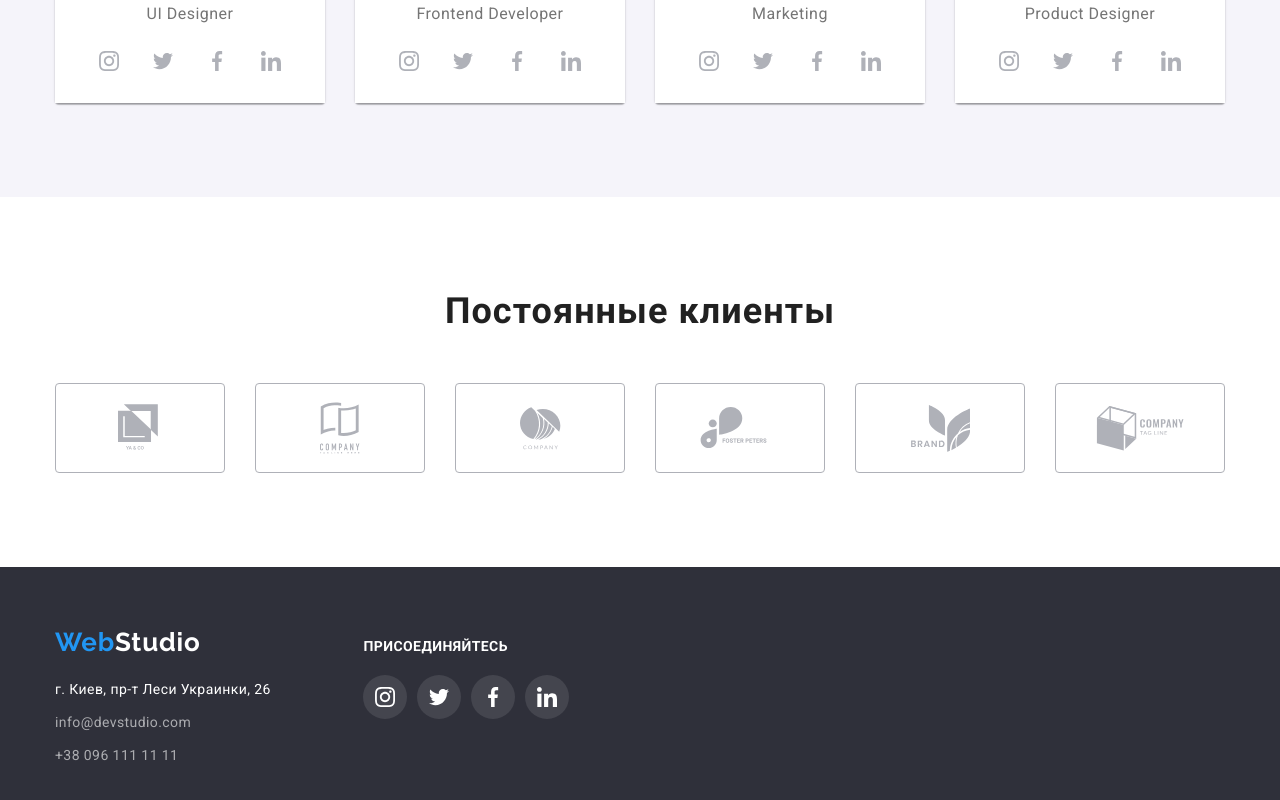
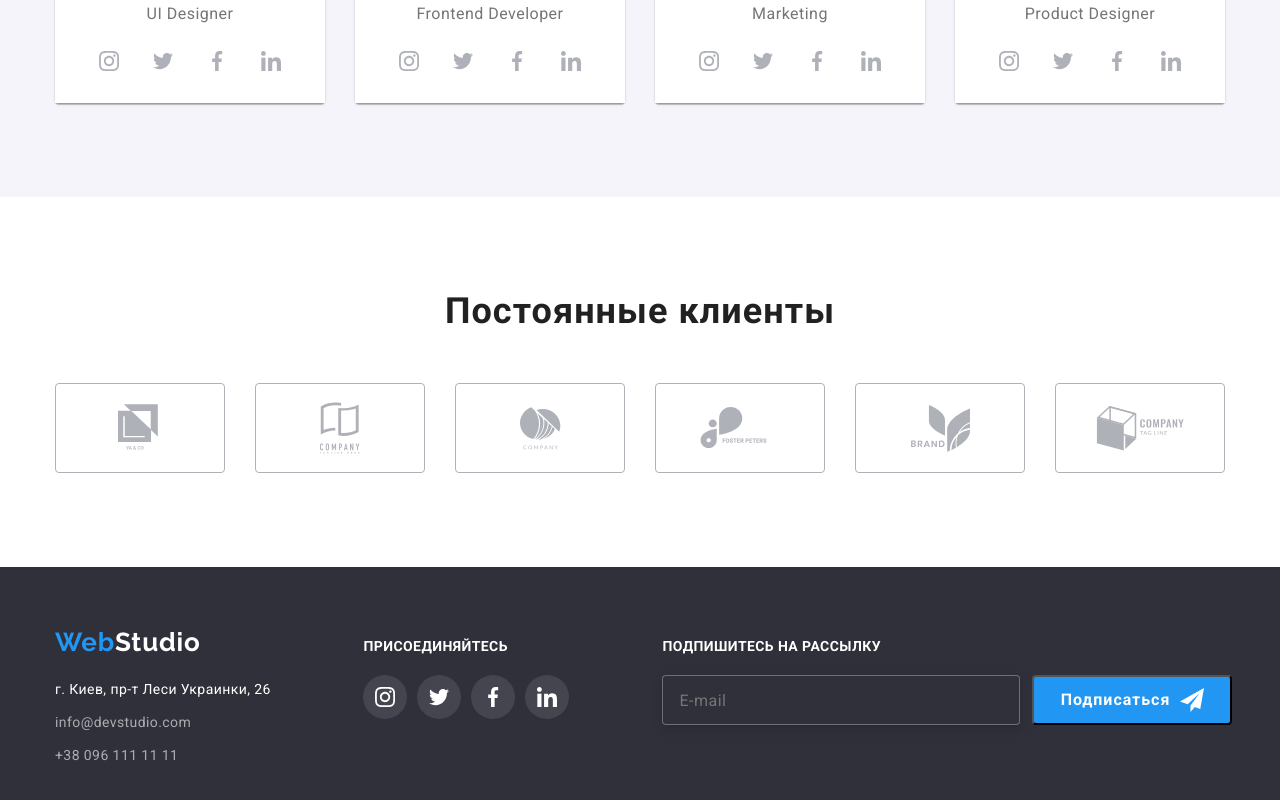
Before and after one commit to SerheiYakimov/goit-markup-hw-06, a plain HTML site: page index.html in a window 1280 px wide. Shown: the part 2087-2887 px from the top of the page. Drawn offline with nearby package versions, Linux system fonts and the light colour scheme.

Commit message:
добавил подписку в футере студии

```diff
--- a/index.html
+++ b/index.html
@@ -389,6 +389,20 @@
                     </li>
                 </ul>
             </div>
+            <div class="footer-form">
+                <h3 class="title-footer-form">Подпишитесь на рассылку</h3>
+                <form class="singup-form">
+                    <label class="form-label">
+                        <input class="form-input" type="email" name="email" placeholder="E-mail">
+                    </label>
+                    <button type="submit" class="btn-footer">
+                        Подписаться
+                        <svg class="icon" width="24" height="24">
+                            <use href="./images/sprite.svg#icon-send"></use>
+                        </svg>
+                    </button>
+                </form>
+            </div>
         </div>
     </footer>
 
```
